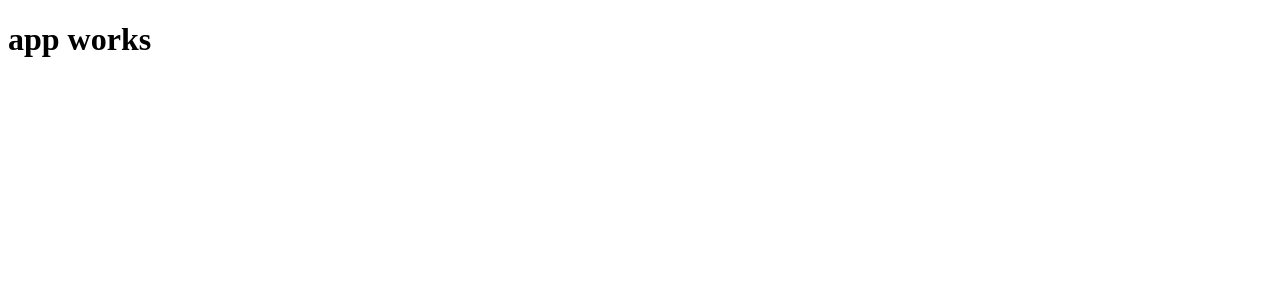
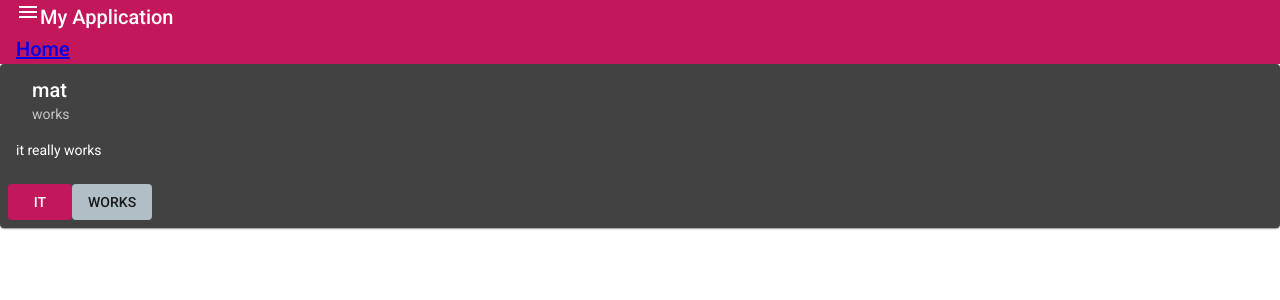
Before and after one commit to MoodyJW/portfolio-ng, an Angular app: page / in a window 1280 px wide. Shown: the top 300 px of the page. Built offline with nearby package versions, Linux system fonts and the light colour scheme.

Commit message:
added material ui

```diff
--- a/angular.json
+++ b/angular.json
@@ -31,6 +31,7 @@
               "src/assets"
             ],
             "styles": [
+              "./node_modules/@angular/material/prebuilt-themes/pink-bluegrey.css",
               "src/styles.scss"
             ],
             "scripts": []
@@ -99,6 +100,7 @@
               "src/assets"
             ],
             "styles": [
+              "./node_modules/@angular/material/prebuilt-themes/pink-bluegrey.css",
               "src/styles.scss"
             ],
             "scripts": []
--- a/package.json
+++ b/package.json
@@ -11,10 +11,12 @@
   "private": true,
   "dependencies": {
     "@angular/animations": "~12.2.0",
+    "@angular/cdk": "^12.2.9",
     "@angular/common": "~12.2.0",
     "@angular/compiler": "~12.2.0",
     "@angular/core": "~12.2.0",
     "@angular/forms": "~12.2.0",
+    "@angular/material": "^12.2.9",
     "@angular/platform-browser": "~12.2.0",
     "@angular/platform-browser-dynamic": "~12.2.0",
     "@angular/router": "~12.2.0",
--- a/src/app/app.component.html
+++ b/src/app/app.component.html
@@ -1 +1,38 @@
-<h1>app works</h1>
+<mat-sidenav-container>
+  <mat-sidenav #sidenav mode="over">
+    <label>My Application</label>
+    <hr />
+    <nav>
+      <a routerLink="home" routerLinkActive="active">Home</a>
+    </nav>
+  </mat-sidenav>
+
+  <mat-sidenav-content>
+    <mat-toolbar color="primary">
+      <header>
+        <mat-icon (click)="sidenav.toggle()">menu</mat-icon>
+        <label>My Application</label>
+        <nav>
+          <a routerLink="home" routerLinkActive="active">Home</a>
+        </nav>
+      </header>
+    </mat-toolbar>
+    <section>
+      <router-outlet></router-outlet>
+    </section>
+  </mat-sidenav-content>
+</mat-sidenav-container>
+
+<mat-card>
+  <mat-card-header>
+    <mat-card-title>mat</mat-card-title>
+    <mat-card-subtitle>works</mat-card-subtitle>
+  </mat-card-header>
+  <mat-card-content>
+    <p>it really works</p>
+  </mat-card-content>
+  <mat-card-actions>
+    <button mat-flat-button color="primary">IT</button>
+    <button mat-flat-button color="accent">WORKS</button>
+  </mat-card-actions>
+</mat-card>
--- a/src/index.html
+++ b/src/index.html
@@ -5,8 +5,11 @@
     <title>JWM</title>
     <base href="/" />
     <meta name="viewport" content="width=device-width, initial-scale=1" />
-  </head>
-  <body>
+      <link rel="preconnect" href="https://fonts.gstatic.com">
+    <link href="https://fonts.googleapis.com/css2?family=Roboto:wght@300;400;500&display=swap" rel="stylesheet">
+    <link href="https://fonts.googleapis.com/icon?family=Material+Icons" rel="stylesheet">
+</head>
+  <body class="mat-typography">
     <app-root></app-root>
   </body>
 </html>
--- a/src/styles.scss
+++ b/src/styles.scss
@@ -1 +1,4 @@
 /* You can add global styles to this file, and also import other style files */
+
+html, body { height: 100%; }
+body { margin: 0; font-family: Roboto, "Helvetica Neue", sans-serif; }
```
Also changed, not shown: src/app/app.module.ts (+16 -6 lines), 1 other file (tests, documents, lock files or other folders).
